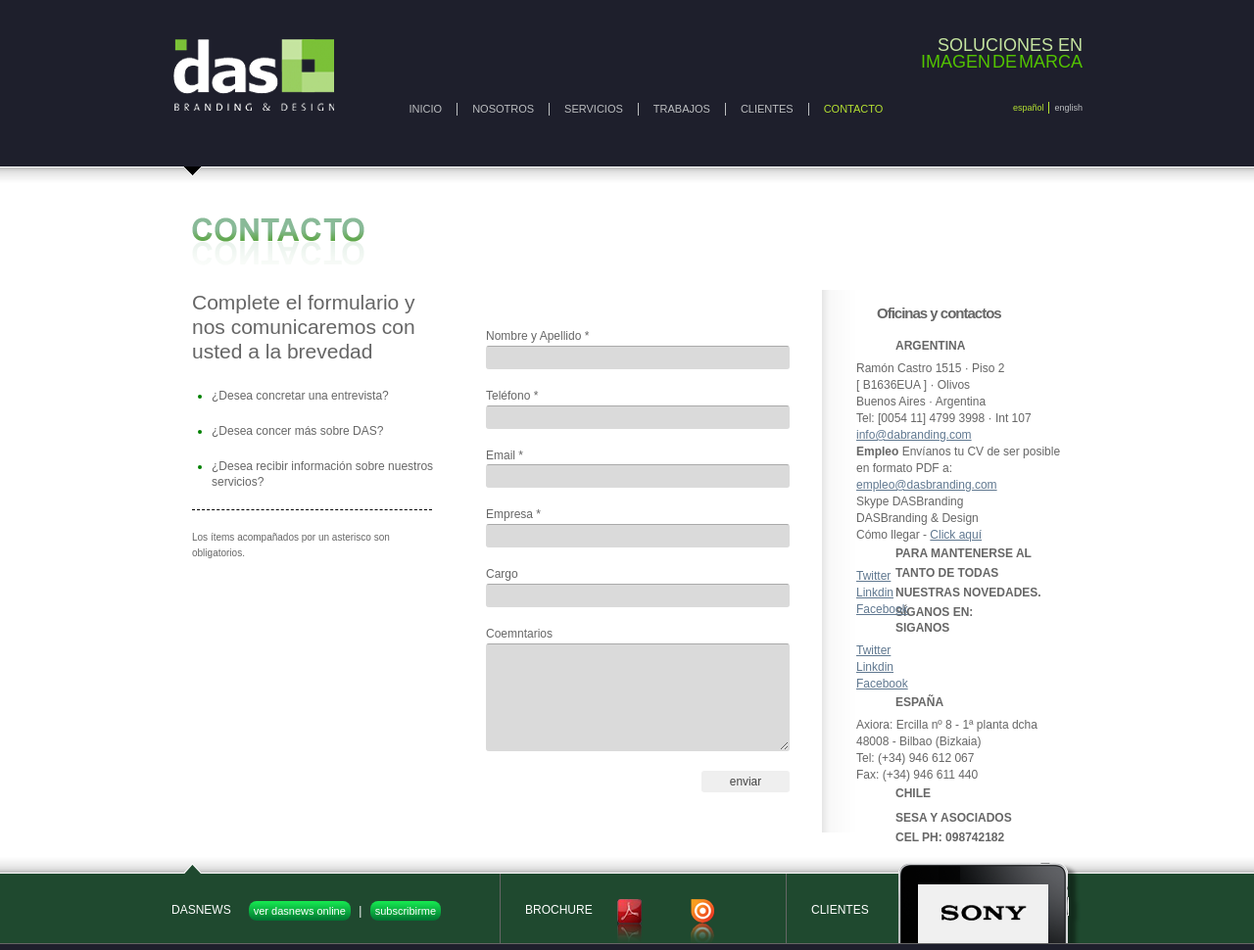
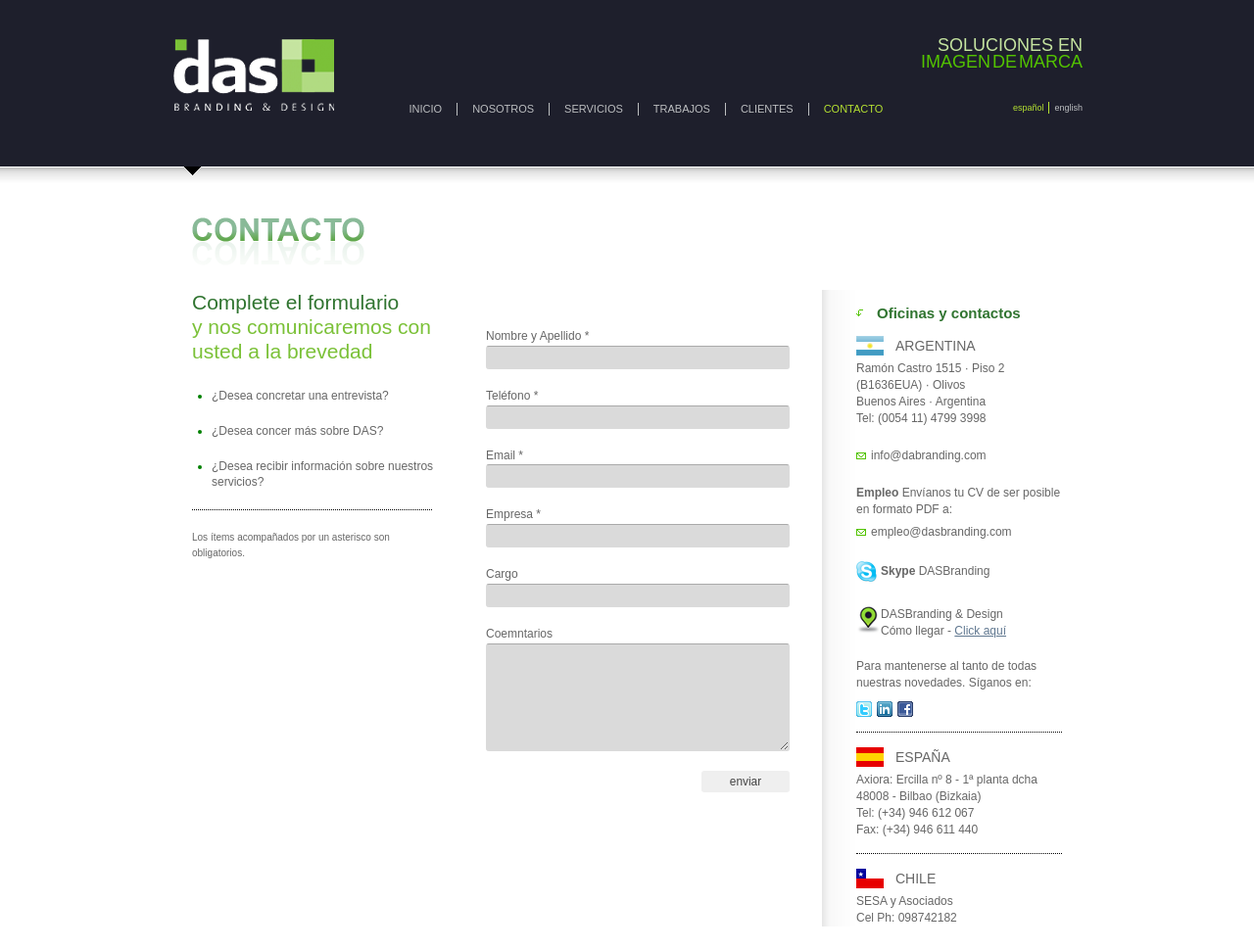
Before and after one commit to dientuki/das, a plain HTML site: page output/contacto.html in a window 1280 px wide. Shown: the top 970 px of the page at 98% size. Drawn offline with Linux system fonts and the light colour scheme.

Commit message:
css contacto

```diff
--- a/content/css/style.css
+++ b/content/css/style.css
@@ -40,6 +40,7 @@ header .logo {
 	position: absolute;
 	left: 2px;
 	top: 0;
+	outline: none;
 }
 
 header .tagline {
@@ -305,9 +306,10 @@ aside#right-sidebar {
 
 aside#right-sidebar .title {
 	font-size: 15px;
-    letter-spacing: -1px;
-    margin: 15px 0;
-    padding-left: 21px;
+  margin: 15px 0;
+  padding-left: 21px;
+  color:#307430;
+  background: url(../images/contact-arrow.png) left center no-repeat;
 }
 
 .two-sidebar .container {
@@ -460,12 +462,114 @@ aside#right-sidebar .title {
   float:right;
 }
 
+#contact #right-sidebar .block {
+  margin-top: 15px;
+  padding-top: 15px;
+  border-top:1px dotted black
+}
+
+#contact #right-sidebar .block-first {
+  padding: 0;
+  margin: 0;
+  border:none;
+}
+
 #contact #right-sidebar .block h2 {
 	padding-left: 40px;
 	height:20px;
 	line-height:20px;
 	text-transform:uppercase;
 	margin-bottom:5px;
+	font-weight: normal;
+	font-size: 14px;
+}
+
+#contact #right-sidebar .block .argentina {
+  background: url(../images/flag-argentina.png) left center no-repeat;
+}
+#contact #right-sidebar .block .chile {
+  background: url(../images/flag-chile.png) left center no-repeat;
+}
+#contact #right-sidebar .block .spain {
+  background: url(../images/flag-spain.png) left center no-repeat;
+}
+
+#contact #right-sidebar .mail-to a{
+  text-decoration: none;
+  padding-left: 15px;
+  background: url(../images/email.png) no-repeat left center;
+  height: 9px;
+  line-height: 9px;
+  display: block;
+  color:#666;
+}
+
+#contact #right-sidebar .item {
+  margin-top: 25px;
+}
+
+#contact #right-sidebar .item-first {
+  margin: 0;
+}
+
+#contact #right-sidebar .contact-us .mail-to {
+  margin-top: 25px;
+}
+
+#contact #right-sidebar .work-us .mail-to {
+  margin-top: 10px;
+}
+
+#contact #right-sidebar .misc li{
+  padding-left: 25px;
+  margin-bottom: 25px;
+}
+
+#contact #right-sidebar .misc .skype{
+  height: 21px;
+  line-height: 21px;
+  background: url(../images/skype-logo.png) left center no-repeat;
+}
+
+#contact #right-sidebar .misc .llegar{
+  background: url(../images/place.png) left center no-repeat;
+  height: 28px;
+  line-height: 17px;
+}
+
+#contact #right-sidebar .follow-us h2 {
+   font-size: 12px;
+    font-weight: normal;
+    height: auto;
+    line-height: 17px;
+    margin-bottom: 10px;
+    padding: 0;
+    text-transform: none;
+}
+
+#contact #right-sidebar .follow-us a,
+#contact #right-sidebar .follow-us li {
+  float:left;
+  height: 16px;
+  text-indent: -999em;
+  outline: none;
+  width: 16px;
+}
+
+#contact #right-sidebar .follow-us li {
+  margin-right: 5px;
+}
+
+#contact #right-sidebar .follow-us a.twitter {
+  background: url(../images/logo-tw.png) left top;
+}
+
+#contact #right-sidebar .follow-us a.facebook {
+  background: url(../images/logo-fb.png) left top;
+}
+
+#contact #right-sidebar .follow-us a.linkdin {
+  background: url(../images/logo-ln.png) left top;
 }
 
 #contact header.title h1 {
@@ -527,6 +631,12 @@ aside#right-sidebar .title {
 	font-size:21px;
 	line-height:25px;
 	margin-bottom:25px;
+	color:#307430;
+}
+
+#contact form h2 span {
+  color:#7BC138;
+  display: block;
 }
 
 #contact form aside ul li{
@@ -541,7 +651,7 @@ aside#right-sidebar .title {
 }
 
 #contact form aside p {
-	border-top: 1px dashed black;
+	border-top: 1px dotted black;
     font-size: 10px;
     line-height: 16px;
     padding-right: 25px;
@@ -557,6 +667,7 @@ header.title {
 header.title h1 {
 	height: 49px;
 	text-indent: -999em;
+	outline: none;
 }
 
 header.title .content {
@@ -621,6 +732,7 @@ footer .brochure a {
 	height: 48px;
 	text-indent: -999em;
 	margin-top: -2px;
+	outline: none;
 }
 
 footer .top .brochure h2 {
@@ -692,6 +804,7 @@ footer .follow-us li a {
 	height: 31px;
 	width: 16px;
 	text-indent: -999em;
+	outline: none;
 }
 
 footer .follow-us li .twitter {
@@ -718,7 +831,7 @@ footer .contact-us .mail-to a {
 	color: #999;
 	text-decoration: none;
 	padding-right: 15px;
-	background: url(../images/email.png) no-repeat right top;
+	background: url(../images/email.png) no-repeat right center;
 	height: 9px;
 	float: left;
 	line-height: 9px;
@@ -753,6 +866,7 @@ footer .bottom .sitemap li.home a {
 	padding: 1px 5px 1px 0;
 	background: url(../images/home.png) no-repeat left center;
 	text-indent: -999em;
+	outline: none;
 }
 
 footer .bottom .sitemap li.us a {
--- a/output/contacto.html
+++ b/output/contacto.html
@@ -98,24 +98,24 @@
   </section>
     <aside id="right-sidebar" class="contact-us">
     <h2 class="title">Oficinas y contactos</h2>
-    <section class="block first">
-      <h2>Argentina</h2>
-      <section class="contact-us">
+    <section class="block block-first">
+      <h2 class="argentina">Argentina</h2>
+      <section class="contact-us item item-first">
         <p>Ramón Castro 1515 &middot; Piso 2</p>
-        <p>[ B1636EUA ] &middot; Olivos</p>
+        <p>(B1636EUA) &middot; Olivos</p>
         <p>Buenos Aires &middot; Argentina</p>
-        <p>Tel: [0054 11]  4799 3998 &middot; Int 107</p>
+        <p>Tel: (0054 11) 4799 3998</p>
         <p class="mail-to clearfix"><a href="mailto:info@dabranding.com">info@dabranding.com</a></p>
       </section>
-      <section class="empleo-us">
+      <section class="work-us item">
         <p><strong>Empleo</strong> Envíanos tu CV de ser posible en formato PDF a:</p>
         <p class="mail-to clearfix"><a href="mailto:info@dabranding.com">empleo@dasbranding.com</a></p>
       </section>
-      <ul>
-        <li class="skype"><span>Skype</span> DASBranding</li>
+      <ul class="misc item">
+        <li class="skype"><strong>Skype</strong> DASBranding</li>
         <li class="llegar">DASBranding & Design<br />Cómo llegar - <a href="">Click aquí</a></li>
       </ul>
-      <section class="follow-us">
+      <section class="follow-us item">
         <h2>Para mantenerse al tanto de todas nuestras novedades. Síganos en:</h2>
         <ul class="clearfix">
           <li><a class="twitter" href="#">Twitter</a></li>
@@ -124,18 +124,10 @@
         </ul>
       </section>
 
-      <section class="follow-us">
-        <h2>Siganos</h2>
-        <ul class="clearfix">
-          <li><a class="twitter" href="#">Twitter</a></li>
-          <li><a class="linkdin" href="#">Linkdin</a></li>
-          <li><a class="facebook" href="#">Facebook</a></li>
-        </ul>
-      </section>
     </section>
 
     <section class="block">
-      <h2>España</h2>
+      <h2 class="spain">España</h2>
       <section class="contact-us">
 				<p>Axiora: Ercilla n&ordm; 8 - 1&ordf; planta dcha</p>
 				<p>48008 - Bilbao (Bizkaia)</p>
@@ -145,7 +137,7 @@
     </section>
 
     <section class="block">
-      <h2>Chile<h2>
+      <h2 class="chile">Chile</h2>
       <section class="contact-us">
         <p>SESA y Asociados</p>
         <p>Cel Ph: 098742182</p>
--- a/output/css/style.css
+++ b/output/css/style.css
@@ -40,6 +40,7 @@ header .logo {
 	position: absolute;
 	left: 2px;
 	top: 0;
+	outline: none;
 }
 
 header .tagline {
@@ -305,9 +306,10 @@ aside#right-sidebar {
 
 aside#right-sidebar .title {
 	font-size: 15px;
-    letter-spacing: -1px;
-    margin: 15px 0;
-    padding-left: 21px;
+  margin: 15px 0;
+  padding-left: 21px;
+  color:#307430;
+  background: url(../images/contact-arrow.png) left center no-repeat;
 }
 
 .two-sidebar .container {
@@ -460,12 +462,114 @@ aside#right-sidebar .title {
   float:right;
 }
 
+#contact #right-sidebar .block {
+  margin-top: 15px;
+  padding-top: 15px;
+  border-top:1px dotted black
+}
+
+#contact #right-sidebar .block-first {
+  padding: 0;
+  margin: 0;
+  border:none;
+}
+
 #contact #right-sidebar .block h2 {
 	padding-left: 40px;
 	height:20px;
 	line-height:20px;
 	text-transform:uppercase;
 	margin-bottom:5px;
+	font-weight: normal;
+	font-size: 14px;
+}
+
+#contact #right-sidebar .block .argentina {
+  background: url(../images/flag-argentina.png) left center no-repeat;
+}
+#contact #right-sidebar .block .chile {
+  background: url(../images/flag-chile.png) left center no-repeat;
+}
+#contact #right-sidebar .block .spain {
+  background: url(../images/flag-spain.png) left center no-repeat;
+}
+
+#contact #right-sidebar .mail-to a{
+  text-decoration: none;
+  padding-left: 15px;
+  background: url(../images/email.png) no-repeat left center;
+  height: 9px;
+  line-height: 9px;
+  display: block;
+  color:#666;
+}
+
+#contact #right-sidebar .item {
+  margin-top: 25px;
+}
+
+#contact #right-sidebar .item-first {
+  margin: 0;
+}
+
+#contact #right-sidebar .contact-us .mail-to {
+  margin-top: 25px;
+}
+
+#contact #right-sidebar .work-us .mail-to {
+  margin-top: 10px;
+}
+
+#contact #right-sidebar .misc li{
+  padding-left: 25px;
+  margin-bottom: 25px;
+}
+
+#contact #right-sidebar .misc .skype{
+  height: 21px;
+  line-height: 21px;
+  background: url(../images/skype-logo.png) left center no-repeat;
+}
+
+#contact #right-sidebar .misc .llegar{
+  background: url(../images/place.png) left center no-repeat;
+  height: 28px;
+  line-height: 17px;
+}
+
+#contact #right-sidebar .follow-us h2 {
+   font-size: 12px;
+    font-weight: normal;
+    height: auto;
+    line-height: 17px;
+    margin-bottom: 10px;
+    padding: 0;
+    text-transform: none;
+}
+
+#contact #right-sidebar .follow-us a,
+#contact #right-sidebar .follow-us li {
+  float:left;
+  height: 16px;
+  text-indent: -999em;
+  outline: none;
+  width: 16px;
+}
+
+#contact #right-sidebar .follow-us li {
+  margin-right: 5px;
+}
+
+#contact #right-sidebar .follow-us a.twitter {
+  background: url(../images/logo-tw.png) left top;
+}
+
+#contact #right-sidebar .follow-us a.facebook {
+  background: url(../images/logo-fb.png) left top;
+}
+
+#contact #right-sidebar .follow-us a.linkdin {
+  background: url(../images/logo-ln.png) left top;
 }
 
 #contact header.title h1 {
@@ -527,6 +631,12 @@ aside#right-sidebar .title {
 	font-size:21px;
 	line-height:25px;
 	margin-bottom:25px;
+	color:#307430;
+}
+
+#contact form h2 span {
+  color:#7BC138;
+  display: block;
 }
 
 #contact form aside ul li{
@@ -541,7 +651,7 @@ aside#right-sidebar .title {
 }
 
 #contact form aside p {
-	border-top: 1px dashed black;
+	border-top: 1px dotted black;
     font-size: 10px;
     line-height: 16px;
     padding-right: 25px;
@@ -557,6 +667,7 @@ header.title {
 header.title h1 {
 	height: 49px;
 	text-indent: -999em;
+	outline: none;
 }
 
 header.title .content {
@@ -621,6 +732,7 @@ footer .brochure a {
 	height: 48px;
 	text-indent: -999em;
 	margin-top: -2px;
+	outline: none;
 }
 
 footer .top .brochure h2 {
@@ -692,6 +804,7 @@ footer .follow-us li a {
 	height: 31px;
 	width: 16px;
 	text-indent: -999em;
+	outline: none;
 }
 
 footer .follow-us li .twitter {
@@ -718,7 +831,7 @@ footer .contact-us .mail-to a {
 	color: #999;
 	text-decoration: none;
 	padding-right: 15px;
-	background: url(../images/email.png) no-repeat right top;
+	background: url(../images/email.png) no-repeat right center;
 	height: 9px;
 	float: left;
 	line-height: 9px;
@@ -753,6 +866,7 @@ footer .bottom .sitemap li.home a {
 	padding: 1px 5px 1px 0;
 	background: url(../images/home.png) no-repeat left center;
 	text-indent: -999em;
+	outline: none;
 }
 
 footer .bottom .sitemap li.us a {
```
Also changed, not shown: layouts/sidebar/contactos-sidebar.html (+11 -19 lines), content/images/place.png (added), content/images/skype-logo.png (added), output/images/place.png (added), output/images/skype-logo.png (added), 1 other file.
